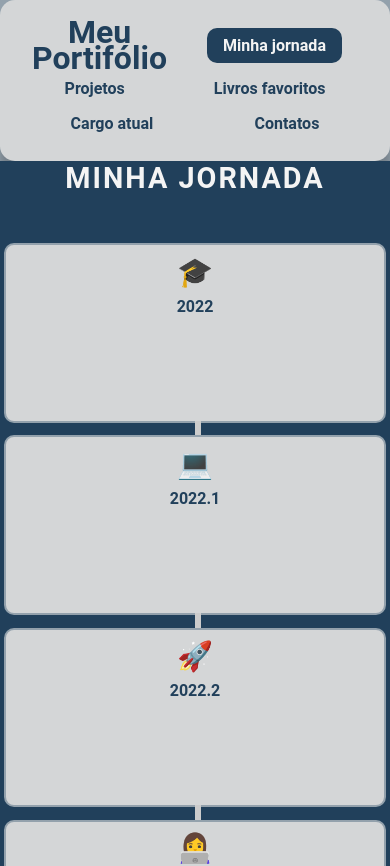
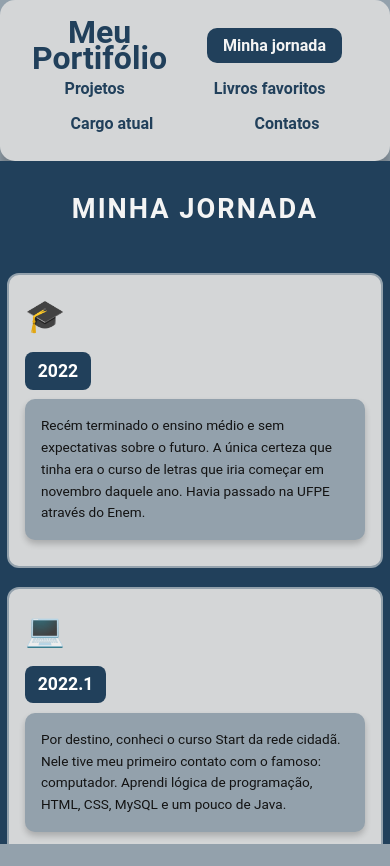
Before and after one commit to Patyadl/MeuPortifolio, a React (Vite) app: page /jornada in a window 390 px wide. Shown: the top 866 px of the page. After the commit the page ends 844 px from the top, so only its background shows below. Built offline with nearby package versions, Linux system fonts and the light colour scheme.

Commit message:
melhorando scroll, removendo scrolls desnecessários, melhorando rolagem

```diff
--- a/src/components/Contatos/Contatos.css
+++ b/src/components/Contatos/Contatos.css
@@ -86,7 +86,7 @@
       font-size: 0.95rem;
     }
     .fundo-imagem3 {
-      width: 100px;
+      width: 230px;
     }
   }
 
--- a/src/components/Home/home.css
+++ b/src/components/Home/home.css
@@ -4,9 +4,11 @@
   font-family: 'Roboto', sans-serif;
 }
 
+
 body {
   background-color: #93A1AC;
   color: #21405B;
+   overflow-x: hidden;
 }
 
 .link {
@@ -159,11 +161,10 @@ body {
   .figuras_esquerda {
     display: none;
   }
+body{
+    overflow-y: hidden;
+}
 
-  .container {
-    height: auto;
-    box-shadow: none;
-  }
 
   .astronauta {
     width: 300px;
@@ -175,17 +176,13 @@ body {
     width: 6rem;
     height: 6rem;
   }
-}
-
-
-@media (max-width: 768px) {
 
   #frase {
     display: none;
   }
 
   .container-home {
-    height: auto;
+    height: 100vh;
     padding: 1rem;
   }
 
@@ -195,8 +192,9 @@ body {
     padding: 1.5rem 1rem;
     display: flex;
     flex-wrap: wrap;
+        height: auto;
+    box-shadow: none;
   }
-
 
   .menu {
     flex-direction: column;
--- a/src/components/MinhaJornada/MinhaJornada.css
+++ b/src/components/MinhaJornada/MinhaJornada.css
@@ -1,21 +1,27 @@
+/* PÁGINA */
+.minha-jornada {
+  height: 100vh;              /* trava altura da tela */
+  display: flex;
+  flex-direction: column;
+  overflow: hidden;           /* impede scroll global */
+}
+
+/* CONTEÚDO QUE ROLA */
 .minha-jornada-container {
+  flex: 1;                    /* ocupa tudo abaixo da Nav */
+  overflow-y: auto;           /* ✅ SCROLL AQUI */
+
   background-color: #21405B;
   font-family: 'Comick', sans-serif;
   color: #f4f4f4;
-    margin: 0;
-    padding: 0;
-    min-height: 100vh;
+
+  padding: 2rem 1rem;
+
   display: flex;
   flex-direction: column;
   align-items: center;
 }
 
-
-  .timeline-container {
-    text-align: center;
-    padding: 2rem;
-    position: relative;
-  }
 
 .timeline-title {
   font-size: 2.5rem;
@@ -26,44 +32,64 @@
 }
 
 .timeline {
+  position: relative;
   display: flex;
   flex-direction: column;
   align-items: center;
   gap: 2rem;
-    position: relative;
-    max-width: 800px;
+  max-width: 900px;
+  width: 100%;
   margin: 0 auto;
+  padding-bottom: 4rem;
 }
 
-  /* Linha do Tempo */
+.timeline::before {
+  content: "";
+  position: absolute;
+  top: 0;
+  left: 50%;
+  width: 6px;
+  height: 100%;
+  background-color: #cccccc;
+  transform: translateX(-50%);
+  z-index: 0;
+}
+
 .timeline-item {
   position: relative;
   display: flex;
   align-items: center;
   gap: 2rem;
-    padding: 1rem 2rem;
+  padding: 1.5rem 2rem;
   border: 2px solid #93A1AC;
-    border-radius: 10px;
+  border-radius: 12px;
   background-color: #D4D6D7;
   width: 100%;
   max-width: 700px;
+  line-height: 1.6;
+  z-index: 1;
   transition: transform 0.3s ease, box-shadow 0.3s ease;
 }
 
 .timeline-item:hover {
-    transform: scale(1.05);
-    box-shadow: 0px 10px 20px rgba(0, 0, 0, 0.3);
+  transform: scale(1.04);
+  box-shadow: 0px 10px 22px rgba(0, 0, 0, 0.3);
 }
 
 .icon {
   font-size: 2.5rem;
   color: #21405B;
+  align-self: flex-start;
 }
 
 .year {
-    font-size: 1.5rem;
+  font-size: 1.4rem;
   font-weight: bold;
-    color: #21405B;
+  background-color: #21405B;
+  color: #ffffff;
+  padding: 0.3rem 0.8rem;
+  border-radius: 8px;
+  white-space: nowrap;
 }
 
 .text {
@@ -73,12 +99,12 @@
   padding: 1rem;
   border-radius: 10px;
   box-shadow: 0px 4px 6px rgba(0, 0, 0, 0.2);
+
   opacity: 0;
   visibility: hidden;
   transform: translateY(10px);
   transition: opacity 0.3s ease, visibility 0.3s ease, transform 0.3s ease;
 }
-
 
 .timeline-item:hover .text {
   opacity: 1;
@@ -87,32 +113,20 @@
 }
 
 
-
-.timeline::before {
-  content: "";
-  position: fixed;
-  left: 50%;
-  width: 6px;
-  height: 100%;
-  background-color: #cccccc;
-  transform: translateX(-50%);
-  z-index: -1;
-}
-/* Linha conectando cada item */
 .timeline-item::after {
   content: "";
   position: absolute;
   left: 50%;
+  top: 100%;
   width: 6px;
-    height: 100%;
+  height: 2rem;
   background-color: #cccccc;
-    top: 100%;
+  transform: translateX(-50%);
 }
 
 .timeline-item:last-child::after {
   display: none;
 }
-
 
 
 .decorative-astronaut {
@@ -126,9 +140,10 @@
   background-repeat: no-repeat;
   z-index: 0;
 }
+
 .decorative-astronaut-2 {
   position: absolute;
-    bottom: -50%;
+  bottom: -40%;
   right: 80%;
   width: 200px;
   height: 200px;
@@ -139,18 +154,21 @@
 }
 
 
-  /* Responsividade */
 @media (max-width: 768px) {
+  .minha-jornada-container{
+     scroll-behavior: smooth;
+
+  }
   .timeline {
-      gap: 1rem;
-      max-width: 90%;
+    gap: 1.2rem;
+    max-width: 95%;
   }
 
   .timeline-item {
     flex-direction: column;
-      gap: 0.5rem;
-      padding: 0.8rem 1rem;
-      max-width: 90%;
+    align-items: flex-start;
+    gap: 0.6rem;
+    padding: 1rem;
   }
 
   .icon {
@@ -158,12 +176,14 @@
   }
 
   .year {
-      font-size: 1.2rem;
+    font-size: 1.1rem;
   }
 
   .text {
-      font-size: 0.9rem;
-      padding: 0.8rem;
+    opacity: 1;
+    visibility: visible;
+    transform: none;
+    font-size: 0.95rem;
   }
 
   .timeline-title {
@@ -174,33 +194,22 @@
   .decorative-astronaut-2 {
     display: none;
   }
+
+  .timeline::before {
+    display: none;
+  }
+
+  .timeline-item::after {
+    display: none;
+  }
 }
 
 @media (max-width: 480px) {
-    .timeline {
-      gap: 0.8rem;
-      max-width: 95%;
-    }
-
-    .timeline-item {
-      padding: 0.6rem 0.8rem;
-      max-width: 95%;
-    }
-
-    .icon {
-      font-size: 1.8rem;
-    }
-
-    .year {
-      font-size: 1rem;
+  .timeline-title {
+    font-size: 1.7rem;
   }
 
   .text {
-      font-size: 0.8rem;
-      padding: 0.6rem;
-    }
-
-    .timeline-title {
-      font-size: 1.8rem;
+    font-size: 0.85rem;
   }
 }
--- a/src/components/MinhaJornada/MinhaJornada.jsx
+++ b/src/components/MinhaJornada/MinhaJornada.jsx
@@ -15,7 +15,7 @@ const MinhaJornada = () => {
   return (
     <div className="minha-jornada">
       <Nav />
-      <div className="minha-jornada-container">
+      <main className="minha-jornada-container">
         <h1 className="timeline-title">Minha Jornada</h1>
         <div className="timeline">
           {timelineData.map((item, index) => (
@@ -31,7 +31,7 @@ const MinhaJornada = () => {
         </div>
         <div className="decorative-astronaut"></div>
         <div className="decorative-astronaut-2"></div>
-      </div>
+      </main>
     </div>
   );
 };
--- a/src/components/NavBar/nav.css
+++ b/src/components/NavBar/nav.css
@@ -54,7 +54,7 @@ nav h4:hover {
 }
 .container {
   background-color: #D4D6D7;
-  position: absolute;
+  position: relative;
   width: 1100px;
   height: 660px;
   border-radius: 20px;
--- a/src/components/Projects/projects.css
+++ b/src/components/Projects/projects.css
@@ -120,13 +120,17 @@
   }
 
   .imgProjeto{
-    height: 130px;
+    height: 150px;
   }
   .imgProjetoGrande{
-    height: 140px;
+    height: 160px;
   }
   .tituloProjeto {
     font-size: 1rem;
+  }
+  .descricao{
+    font-size:1.2rem;
+
   }
 }
 @media (max-width: 360px) {
--- a/src/components/Projects/projects.jsx
+++ b/src/components/Projects/projects.jsx
@@ -88,8 +88,8 @@ const Project = () => {
               &times;
             </span>
             <div className={`imgProjetoGrande ${overlayContent.imagem}`}></div>
-            <p>{overlayContent.descricao}</p>
-            <p><strong>{overlayContent.descricao2}</strong></p>
+            <p className={"descricao"}>{overlayContent.descricao}</p>
+            <p className={"descricao"}><strong>{overlayContent.descricao2}</strong></p>
             <br />
                <a
     href={overlayContent.link}
```
Lines whose indentation alone changed are shown as unchanged.
